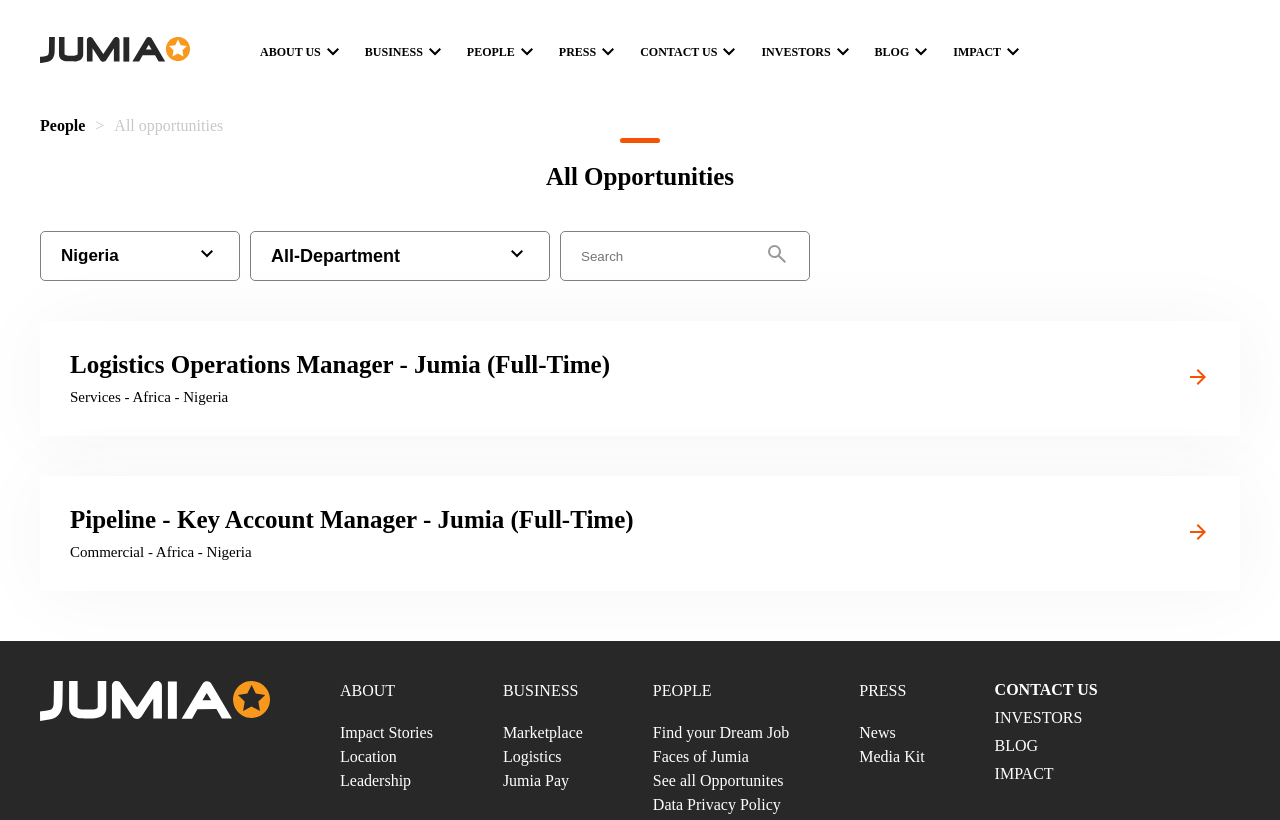
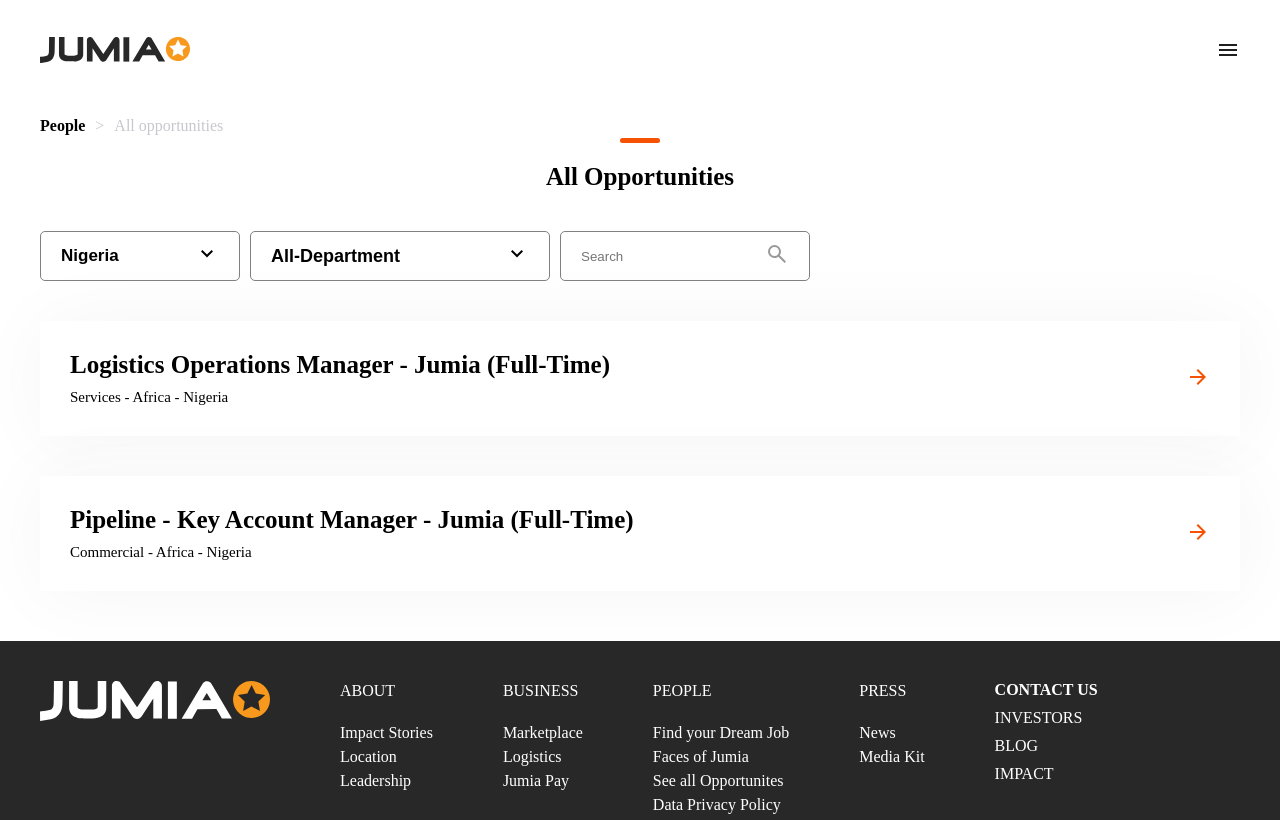
Before and after one commit to mhydey-dev/Jumia-Clone, a plain HTML site: page opportunities.html in a window 1280 px wide. Shown: the top 820 px of the page. Drawn offline with Linux system fonts and the light colour scheme.

Commit message:
finished responsiveness

```diff
--- a/opportunities.css
+++ b/opportunities.css
@@ -7,6 +7,9 @@
   margin: auto;
   width: 1200px;
   max-width: calc(100% - 40px);
+}
+.menu-logo {
+  display: none;
 }
 .header-section {
   margin-top: 30px;
@@ -446,3 +449,15 @@ footer {
     width: 100%;
   }
 }
+@media screen and (max-width: 1286px) {
+  .menu-logo {
+    display: flex;
+  }
+  .right {
+    display: none;
+  }
+  .header-section {
+    display: flex;
+    justify-content: space-between;
+  }
+}
--- a/opportunities.html
+++ b/opportunities.html
@@ -352,6 +352,21 @@
               </div>
             </div>
           </div>
+          <div class="menu-logo">
+            <div class="menu-hidden">
+              <svg
+                xmlns="http://www.w3.org/2000/svg"
+                height="24px"
+                viewBox="0 -960 960 960"
+                width="24px"
+                fill="#1f1f1f"
+              >
+                <path
+                  d="M120-240v-80h720v80H120Zm0-200v-80h720v80H120Zm0-200v-80h720v80H120Z"
+                />
+              </svg>
+            </div>
+          </div>
         </div>
       </div>
     </section>
```
Also changed, not shown: career.css (+9 -0 lines), index.html (renamed from jumia.html).
